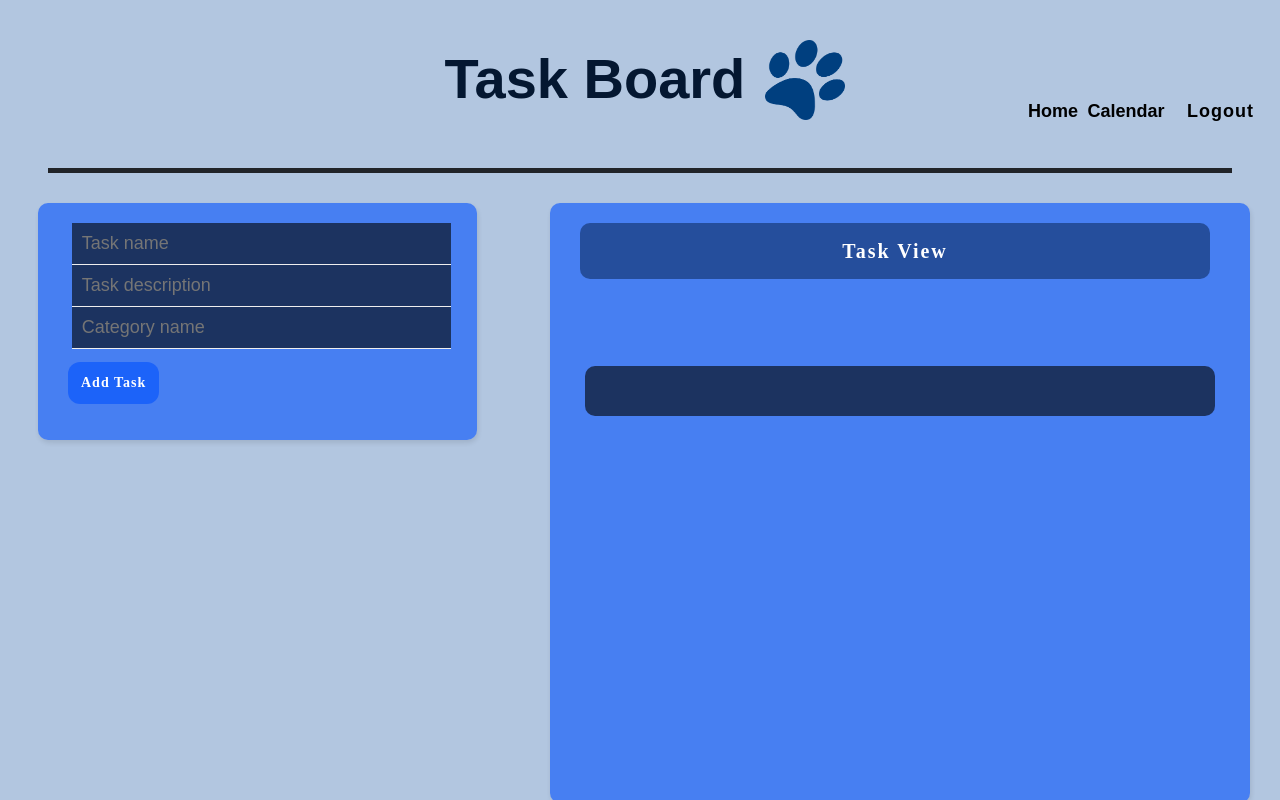
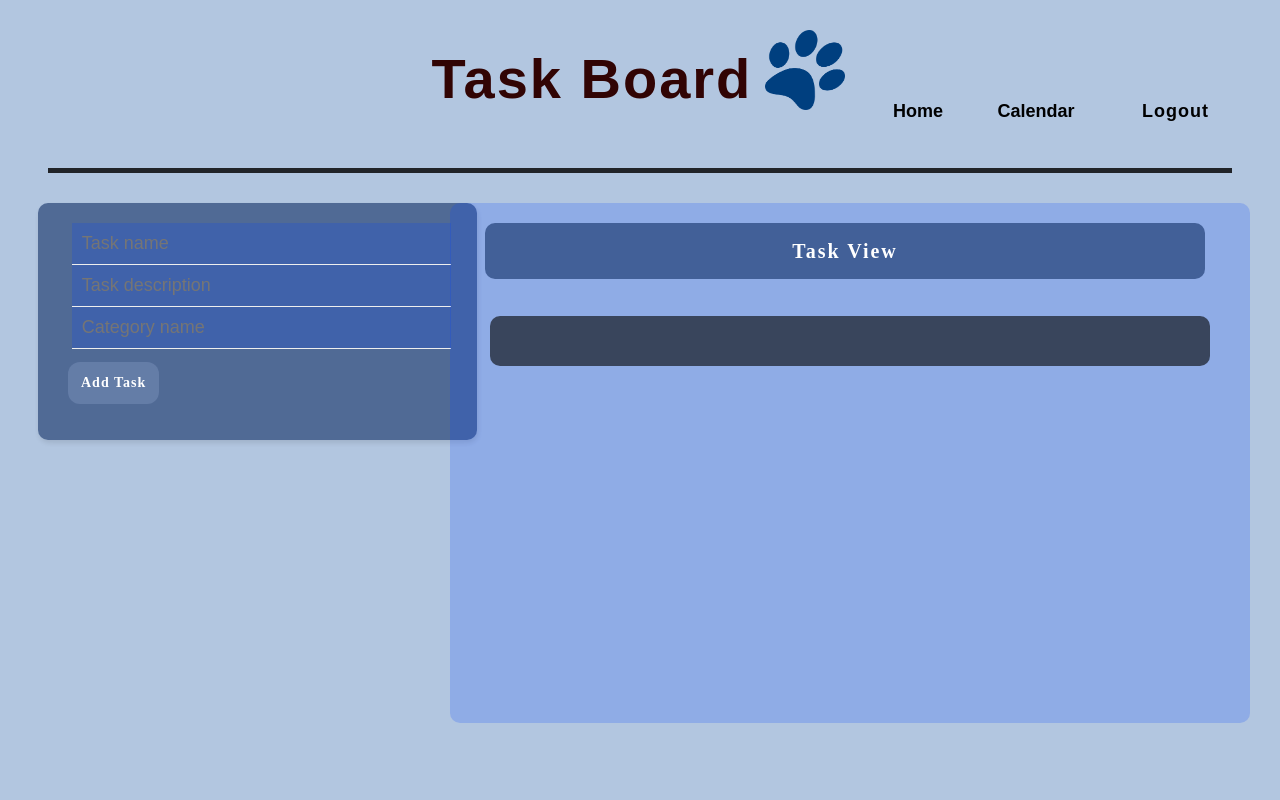
Before and after one commit to FS-CSCI150-F21/FS-CSCI150-F21-Team9, a plain HTML site: page y/taskBoard/taskBoard.html in a window 1280 px wide. Drawn offline with Linux system fonts and the light colour scheme; no server answers; files whose address does not match are found by name.

Commit message:
better looking

```diff
--- a/y/calendar.css
+++ b/y/calendar.css
@@ -15,8 +15,8 @@
   position: absolute;
   height: 80px;
   width: 80px;
-  top: 40px;
-  left: 52%;
+  top: 30px;
+  left: 50%;
   transform: translateX(140%);
 }
 
@@ -200,7 +200,7 @@ hr {
 
 /*--------------------------- Event Placeholder ---------------------------*/
 .event-placeholder {
-  width: 80%;
+  width: 100%;
   height: 88%;
   background-color: rgba(0, 68, 253, 0.2);
   border-radius: 10px;
--- a/y/taskBoard/taskBoard.css
+++ b/y/taskBoard/taskBoard.css
@@ -14,7 +14,7 @@
     position: absolute;
     height: 80px;
     width: 80px;
-    top: 40px;
+    top: 30px;
     left: 51%;
     transform: translateX(140%);
 }
@@ -34,13 +34,11 @@ hr {
     border-width: 0;
     margin: 0 40px 0 40px;
 }
-}
 
 h1{
     color: #fff;
     font-size: 64px;
     letter-spacing: 2px;
-    margin-top: 80px;
     text-align: center;
 }
 
@@ -50,64 +48,6 @@ h2{  /* Used For Current Task Name */
     text-align: center;
     font-family: ubuntu;
     font-size: 20px;
-}
-
-.content{ /* Create Task + Task List Display */
-    background-color: rgba(0, 81, 255, 0.6);
-    width: 30%;
-    margin: 30px;
-    padding:  20px 30px;
-    border-radius: 10px;
-    box-shadow: 1px 3px 5px rgba(0,0,0,0.1);
-    float: left;
-
-}
-
-.currentTask{ /* Current Task Display */
-    /* background: #fff; */
-    background-color: rgba(0, 81, 255, 0.6);
-    width: 50%;
-    margin: 30px;
-    padding:  20px 30px;
-    border-radius: 10px 10px 10px 10px;
-    box-shadow: 1px 3px 5px rgba(0,0,0,0.1);
-    height: 70%;
-    display: flex;
-    justify-content: center;
-    /* align-items: center; */
-    overflow-y: scroll;
-    position: absolute;
-    right: 0; /* positions it to the right */
-}
-
-.task {
-    display: inline-block;
-    height: auto;
-    width: 90%;
-    background-color: rgba(15, 45, 100, 0.6);
-    border-radius: 10px;
-    margin-top: 10px;
-    margin-right: 10px;
-    position: absolute;
-    border-radius: 10px 10px 10px 10px;
-    top: 10px;
- }
-
-.task-display{
-    display: inline-block;
-    background-color: #fafafa;
-    color: #444;
-    cursor: pointer;
-    padding: 18px;
-    text-align: left;
-    border: none;
-    outline: none;
-    transition: 0.4s;
-    height: auto;
-    width: 90%;
-    border-radius: 10px 10px 10px 10px;
-    position: absolute;
-    top: 150px;
 }
 
 .link-btn,
@@ -120,7 +60,7 @@ h2{  /* Used For Current Task Name */
   background-color: transparent;
   text-decoration: none;
   margin-top: 80px;
-  margin-right: 5px;
+  margin-right: 50px;
 }
 
 .logout:hover,
@@ -136,9 +76,10 @@ ul{
     padding: 0;
 }
 
-li{
+li{ /* tasks */
     padding: 20px;
     background: #f6f6f6;
+    /* background: rgba(0, 81, 255, 0.3); */
     font-size: 20px;
     color: #555;
     position: relative;
@@ -181,6 +122,17 @@ li div{ /* cross: x delete button onn task */
     border-radius: 10px;
 }
 
+.content{ /* Create Task + Task List Display */
+    /* background-color: rgba(0, 81, 255, 0.6); */
+    background-color: rgba(15, 45, 100, 0.6);
+    width: 30%;
+    margin: 30px;
+    padding:  20px 30px;
+    border-radius: 10px;
+    box-shadow: 1px 3px 5px rgba(0,0,0,0.1);
+    float: left;
+}
+
 form input{
     float: left;
     width: 100%;
@@ -192,22 +144,8 @@ form input{
     display: block;
     box-sizing: border-box;
     font-size: 18px;
-    background-color: rgba(0, 0, 0, 0.6);
+    background-color: rgba(0, 68, 253, 0.2);
     color: white;
-
-}
-
-form textarea{
-    float: left;
-    width: 20%;
-    margin: 0;
-    border: 0;
-    border-bottom: 1px solid #eee;
-    margin: 0 1%;
-    display: block;
-    box-sizing: border-box;
-    font-size: 18px;
-    resize: none;
 }
 
 form input:focus{
@@ -225,15 +163,61 @@ form:after{
 
 button{
     border: 0;
-    background-color: rgba(0, 81, 255, 0.6);    /* border-radius: 10px; */
+    background-color: rgba(182, 198, 241, 0.2);
     border-radius: 12px;
     padding: 13px;
     margin-top: 13px;
-    /* width: 30%; */
-    /* box-shadow: -1px 0px 1px rgba(0,0,0,0.1); */
-    font-weight: bold;
     font-family: ubuntu;
     font-size: 14px;
     letter-spacing: 1px;
     color: white;
 }
+
+button:hover{
+    cursor: pointer;
+}
+
+.currentTask{ /* Current Task Display */
+    background-color: rgba(0, 68, 253, 0.2);
+    width: 50%;
+    margin: 30px;
+    padding:  20px 80px;
+    border-radius: 10px 10px 10px 10px;
+    height: 60%;
+    display: flex;
+    justify-content: center;
+    overflow-y: scroll;
+    position: absolute;
+    right: 0; /* positions it to the right */
+}
+
+.task {
+    display: inline-block;
+    height: auto;
+    width: 90%;
+    background-color: rgba(15, 45, 100, 0.6);
+    border-radius: 10px;
+    margin-top: 10px;
+    margin-right: 10px;
+    position: absolute;
+    border-radius: 10px 10px 10px 10px;
+    top: 10px;
+ }
+
+.task-display{
+    display: inline-block;
+    background-color: #fafafa;
+    color: #444;
+    cursor: pointer;
+    padding: 18px;
+    text-align: left;
+    border: none;
+    outline: none;
+    transition: 0.4s;
+    height: auto;
+    width: 90%;
+    border-radius: 10px 10px 10px 10px;
+    position: absolute;
+    top: 100px;
+    font-family: cursive;
+}
--- a/y/taskBoard/taskBoard.html
+++ b/y/taskBoard/taskBoard.html
@@ -17,7 +17,7 @@
     </head>
     <body>
           <header class="title-page">
-            <h1 style="color: rgb(4, 23, 49);">Task Board</h1>
+            <h1 style="color: rgb(49, 4, 4);">Task Board</h1>
             <ul1>
               <img src="../images/paw.png" alt="Pawlender" />
               <li1><a href="../home.html" class="link-btn">Home</a></li>
@@ -33,7 +33,7 @@
                 <input type="text" name="task" placeholder="Task name" required>
                 <input type="text" name="description" placeholder="Task description">
                 <input type="text" name="category" placeholder="Category name">
-                <button>Add Task</button>
+                <button style= "font-weight: bold;">Add Task</button>
             </form>
         </div>
 
```
